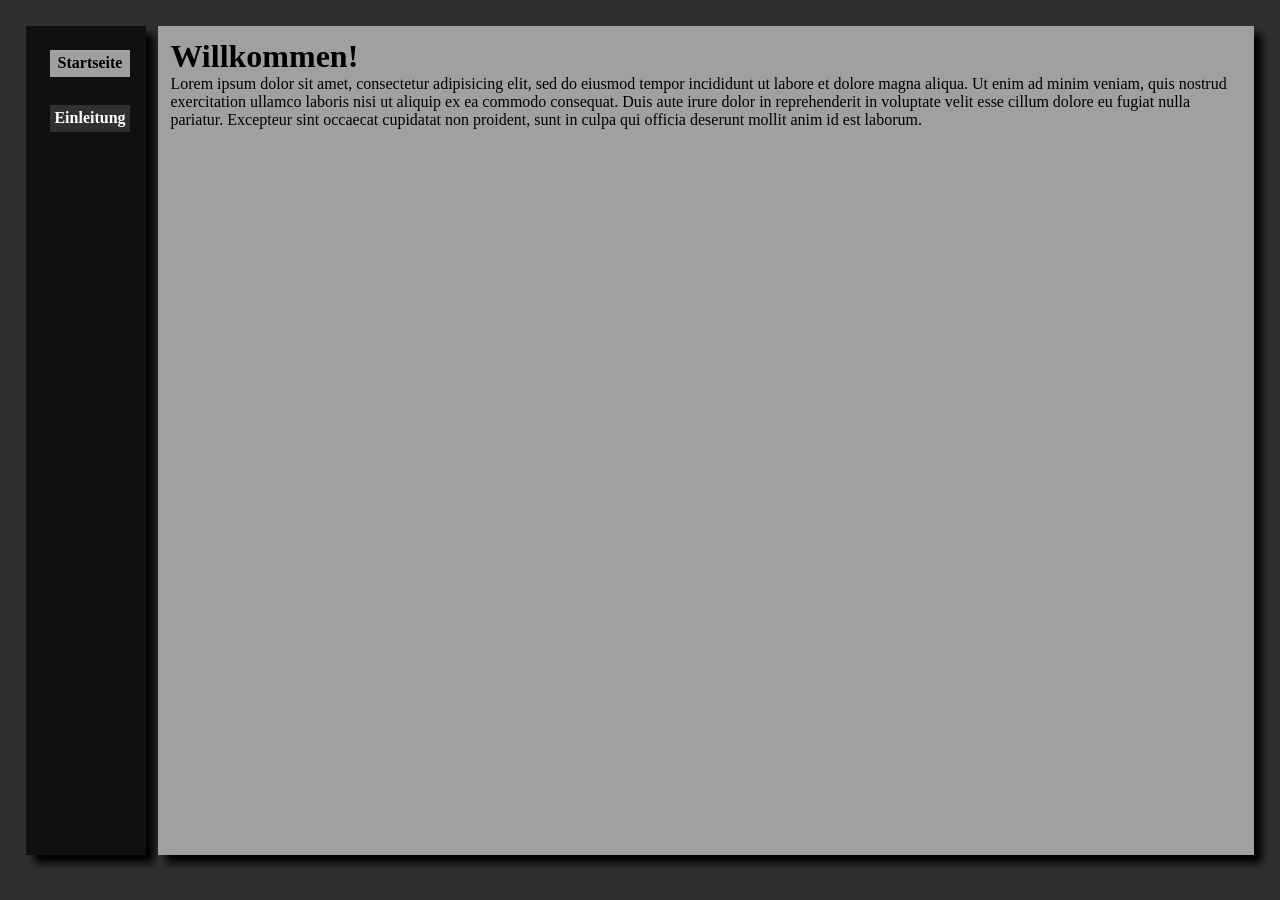
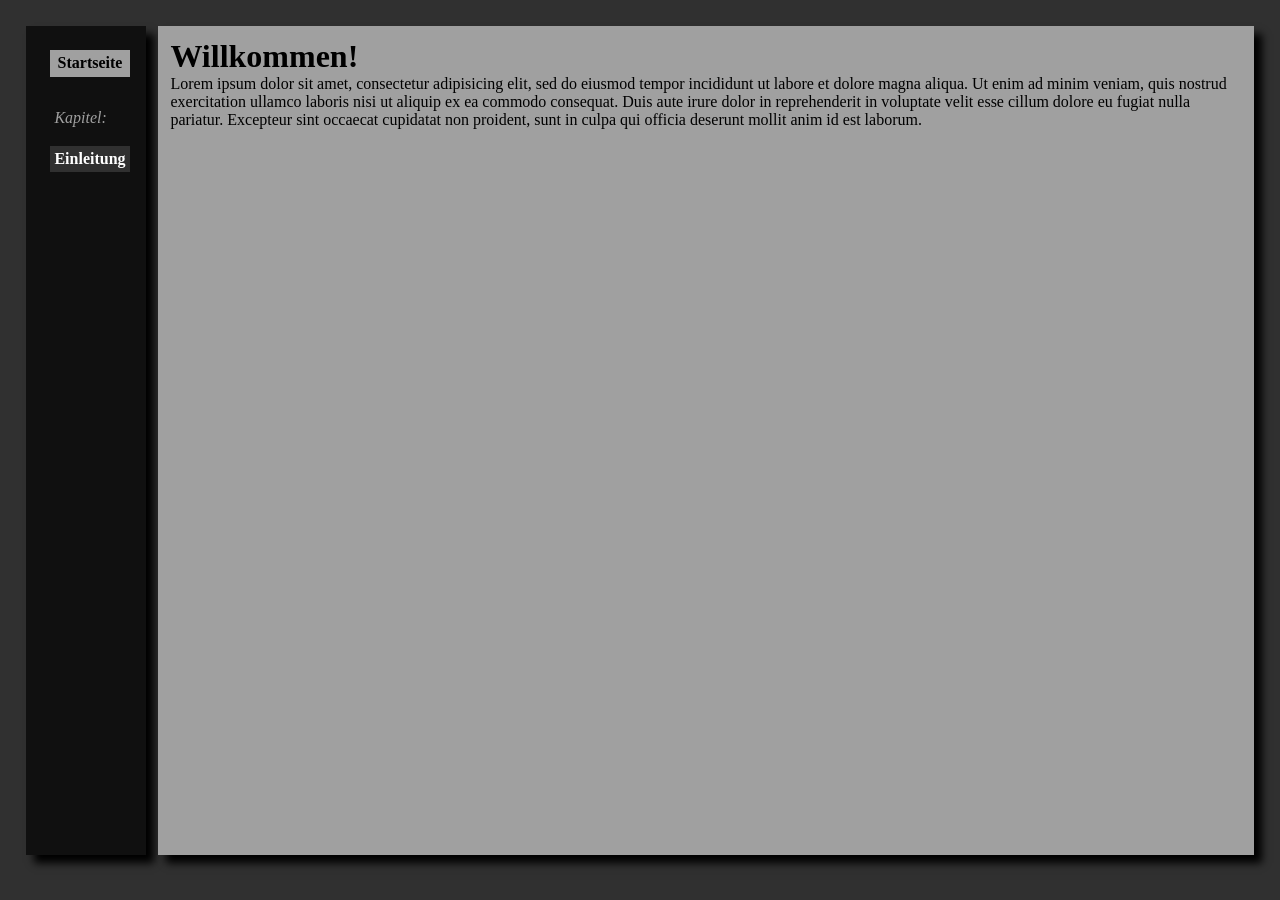
Before and after one commit to vivi90/drafts, a Jekyll site: the page built from index.md, in a window 1280 px wide. Built offline with Jekyll 4.4.1, drawn with Linux system fonts in a browser that asks for light colours.

Commit message:
Navigation improved.

```diff
--- a/_includes/nav.html
+++ b/_includes/nav.html
@@ -1,5 +1,6 @@
 <ul>
     <li id="home" {% if "Startseite" == page.title %} class="current" {% endif %}><a href="{{ site.baseurl }}">Startseite</a></li>
+    <li id="chapter">Kapitel:</li>
     {% for subpage in site.pages %}
         {% if subpage.title and subpage.title != "Startseite" %}
             <li {% if subpage.title == page.title %} class="current" {% endif %}><a href="{{ subpage.url | prepend: site.baseurl }}">{{ subpage.title }}</a></li>
--- a/_sass/theme.scss
+++ b/_sass/theme.scss
@@ -24,6 +24,15 @@ nav li a {
     color: #000000;
 }
 
+#chapter {
+    background: none;
+    color: #a0a0a0;
+    border-bottom: 2px dotted a0a0a0;
+    font-weight: normal;
+    font-style: italic;
+    text-align: left;
+}
+
 main {
     color: #000000;
     background: #a0a0a0;
```
